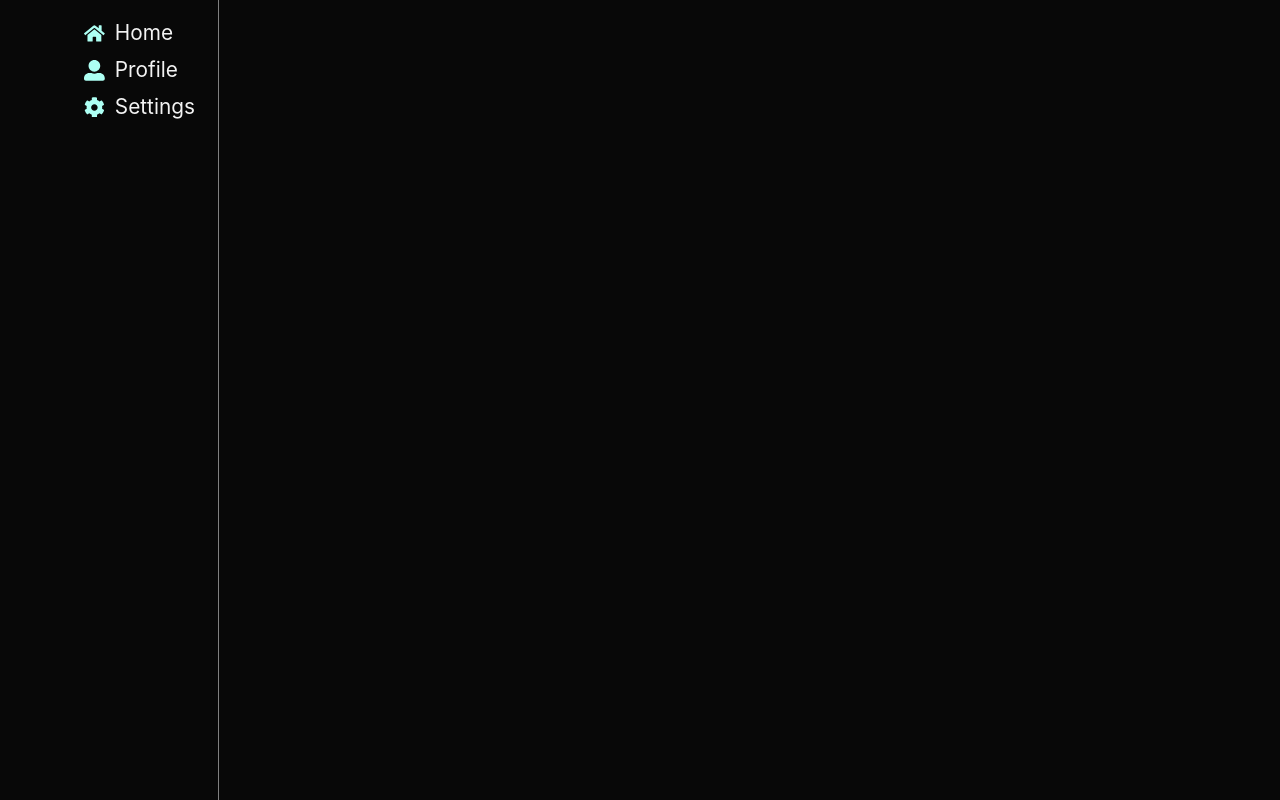
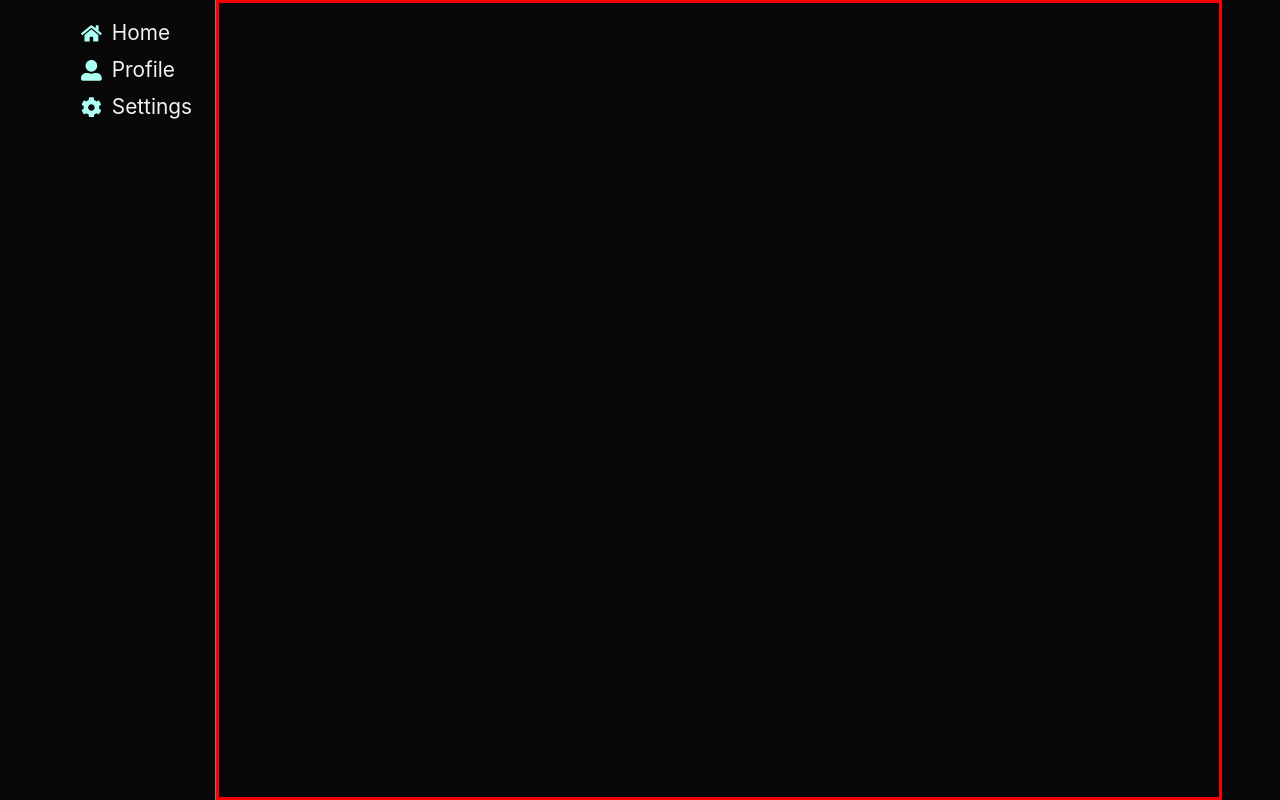
Before and after one commit to social-media-app-project/social-media-app, a React (Create React App) app in the folder frontend/: page /home in a window 1280 px wide. Built offline with nearby package versions, Linux system fonts and the light colour scheme.

Commit message:
adjusted main content pane

```diff
--- a/frontend/src/components/MainPage/MainPage.module.css
+++ b/frontend/src/components/MainPage/MainPage.module.css
@@ -14,6 +14,7 @@
 }
 
 .content-container {
-    flex: 2;
-    max-width: 1000px;
+    flex-basis: 1000px;
+    flex-shrink: 1;
+    border: 3px solid red;
 }
```
